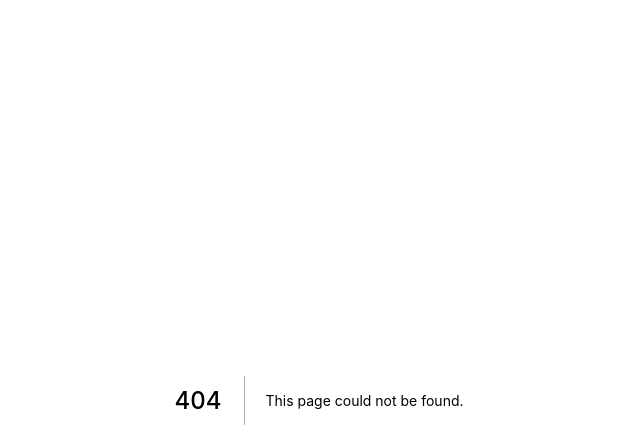
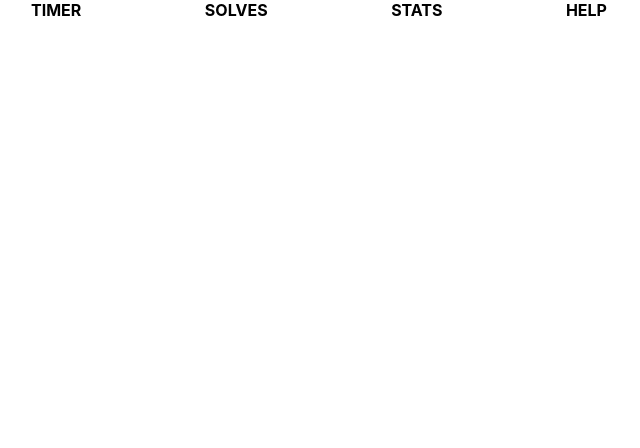
Before and after one commit to i-amare/cube-timer, a Next.js app: page /components/navbar in a window 1280 px wide. Before the commit this address had no page. Shown: the top 448 px of the page, without its empty margins (321-961 px from the left). Built offline with nearby package versions, Linux system fonts and the light colour scheme.

Commit message:
Started navbar

```diff
--- /dev/null
+++ b/pages/components/navbar.tsx
@@ -0,0 +1,24 @@
+import { NextComponentType } from 'next';
+import { Component, CSSProperties } from 'react';
+import styles from '../../styles/navbar.module.css';
+
+const NavBar = () => {
+	return (
+		<div className={styles.navbar}>
+			<li>
+				<b>TIMER</b>
+			</li>
+			<li>
+				<b>SOLVES</b>
+			</li>
+			<li>
+				<b>STATS</b>
+			</li>
+			<li>
+				<b>HELP</b>
+			</li>
+		</div>
+	);
+};
+
+export default NavBar;
--- /dev/null
+++ b/styles/navbar.module.css
@@ -0,0 +1,9 @@
+.navbar {
+	display: flex;
+	align-content: center;
+	justify-content: space-between;
+	text-align: center;
+	width: 45%;
+	margin: auto;
+	list-style: none;
+}
```
Also changed, not shown: pages/TimerScreen.tsx (added, +12 -0 lines), pages/index.tsx (+11 -68 lines).
